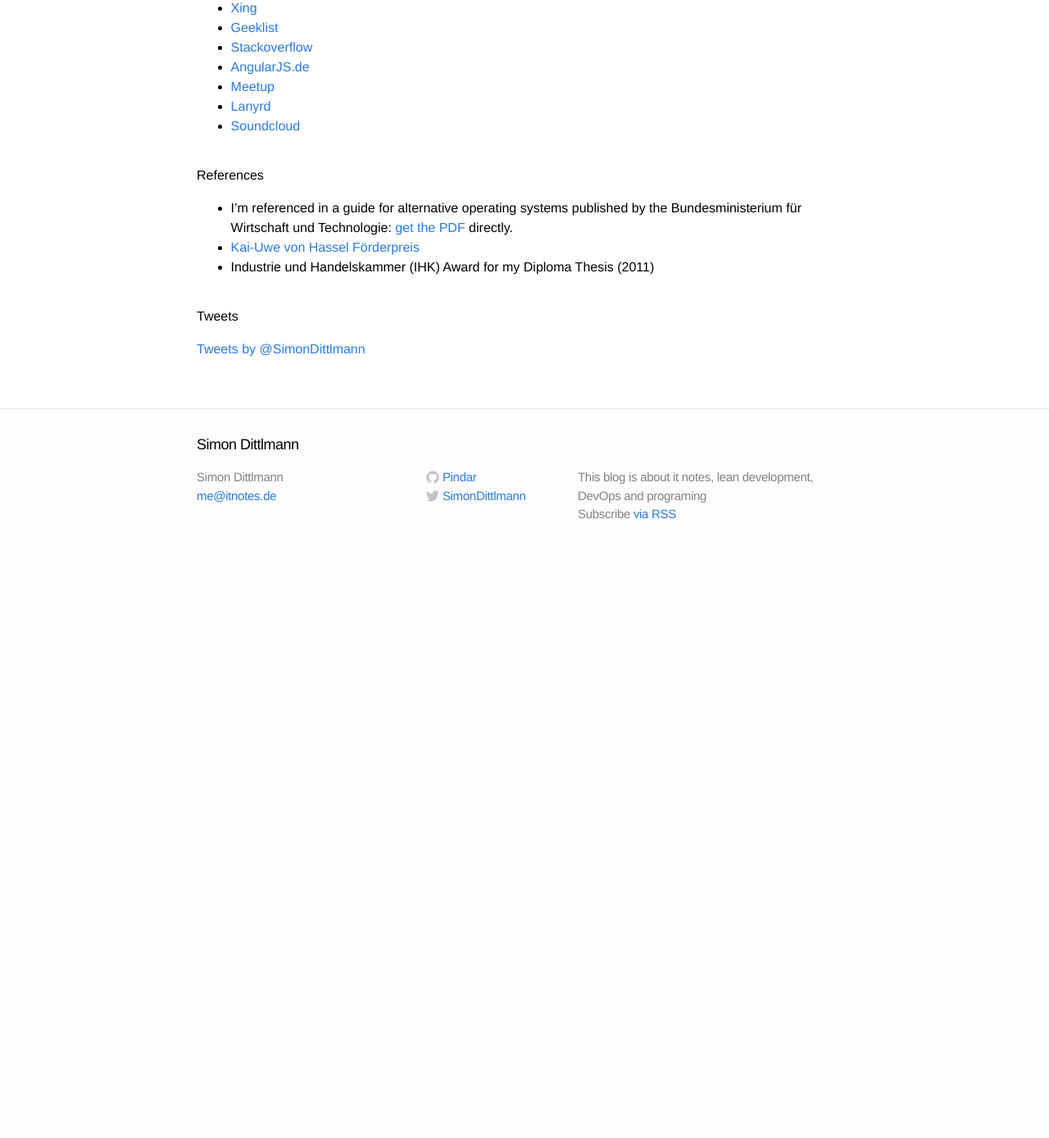
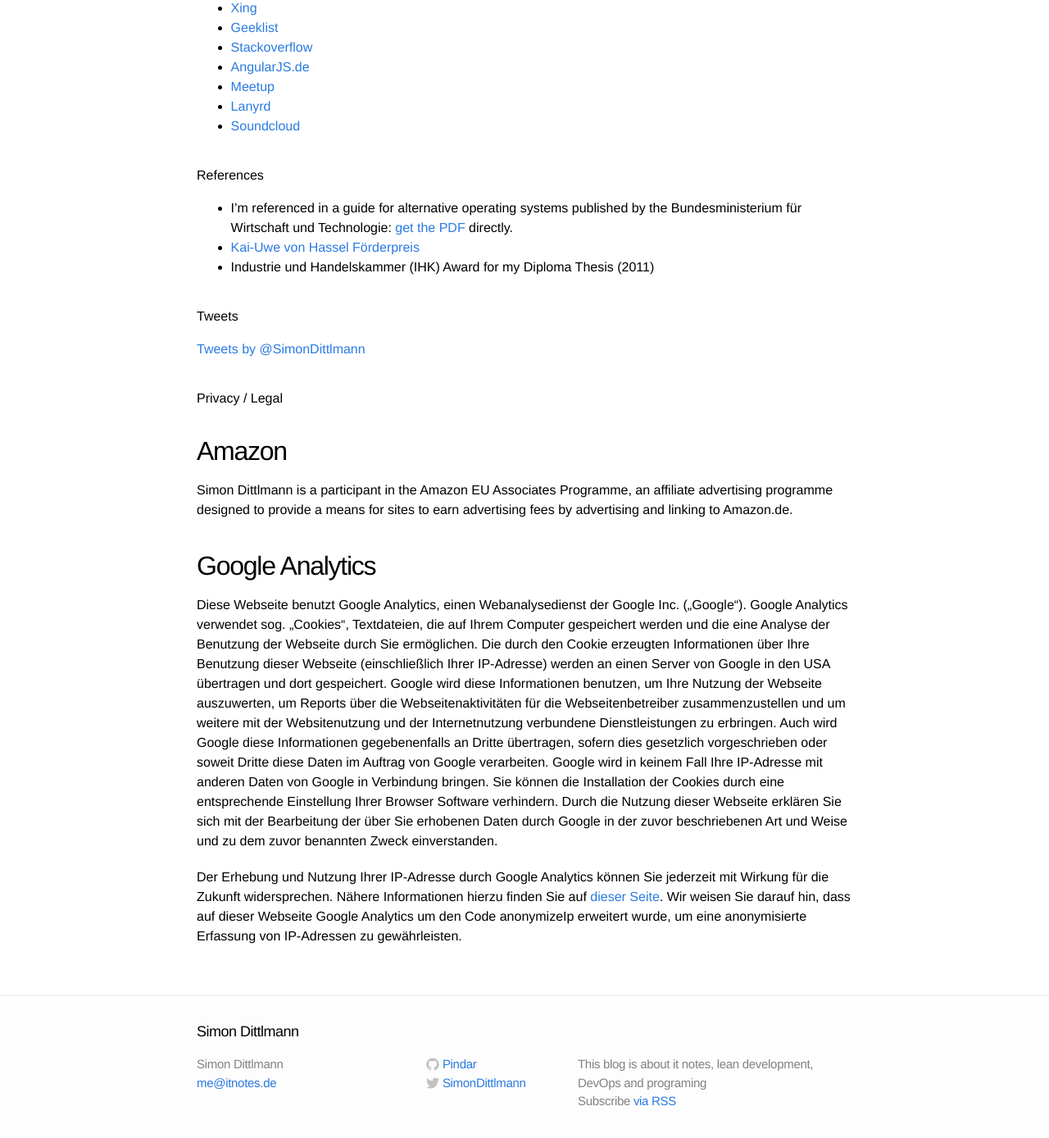
Before and after one commit to Pindar/pindar.github.io, a Jekyll site: the page built from about.md, in a window 1280 px wide and 1400 px high, scrolled down 372 px. Shown: the top 1388 px of the window at 82% size. Built offline with Jekyll 4.4.1, drawn with Linux system fonts in a browser that asks for light colours; comment, search, counter and statistics services are not loaded; before the commit the page ends 1056 px from its top, so only the background shows below that.

Commit message:
add privacy / legal section

```diff
--- a/about.md
+++ b/about.md
@@ -34,3 +34,13 @@
 
 <a class="twitter-timeline" data-dnt="true" href="https://twitter.com/SimonDittlmann" data-widget-id="500267408301375488">Tweets by @SimonDittlmann</a>
 <script>!function(d,s,id){var js,fjs=d.getElementsByTagName(s)[0],p=/^http:/.test(d.location)?'http':'https';if(!d.getElementById(id)){js=d.createElement(s);js.id=id;js.src=p+"://platform.twitter.com/widgets.js";fjs.parentNode.insertBefore(js,fjs);}}(document,"script","twitter-wjs");</script>
+
+# Privacy / Legal
+
+## Amazon
+Simon Dittlmann is a participant in the Amazon EU Associates Programme, an affiliate advertising programme designed to provide a means for sites to earn advertising fees by advertising and linking to Amazon.de.
+
+## Google Analytics
+Diese Webseite benutzt Google Analytics, einen Webanalysedienst der Google Inc. („Google“). Google Analytics verwendet sog. „Cookies“, Textdateien, die auf Ihrem Computer gespeichert werden und die eine Analyse der Benutzung der Webseite durch Sie ermöglichen. Die durch den Cookie erzeugten Informationen über Ihre Benutzung dieser Webseite (einschließlich Ihrer IP-Adresse) werden an einen Server von Google in den USA übertragen und dort gespeichert. Google wird diese Informationen benutzen, um Ihre Nutzung der Webseite auszuwerten, um Reports über die Webseitenaktivitäten für die Webseitenbetreiber zusammenzustellen und um weitere mit der Websitenutzung und der Internetnutzung verbundene Dienstleistungen zu erbringen. Auch wird Google diese Informationen gegebenenfalls an Dritte übertragen, sofern dies gesetzlich vorgeschrieben oder soweit Dritte diese Daten im Auftrag von Google verarbeiten. Google wird in keinem Fall Ihre IP-Adresse mit anderen Daten von Google in Verbindung bringen. Sie können die Installation der Cookies durch eine entsprechende Einstellung Ihrer Browser Software verhindern. Durch die Nutzung dieser Webseite erklären Sie sich mit der Bearbeitung der über Sie erhobenen Daten durch Google in der zuvor beschriebenen Art und Weise und zu dem zuvor benannten Zweck einverstanden.
+
+Der Erhebung und Nutzung Ihrer IP-Adresse durch Google Analytics können Sie jederzeit mit Wirkung für die Zukunft widersprechen. Nähere Informationen hierzu finden Sie auf [dieser Seite](https://tools.google.com/dlpage/gaoptout?hl=en). Wir weisen Sie darauf hin, dass auf dieser Webseite Google Analytics um den Code anonymizeIp erweitert wurde, um eine anonymisierte Erfassung von IP-Adressen zu gewährleisten.
```
